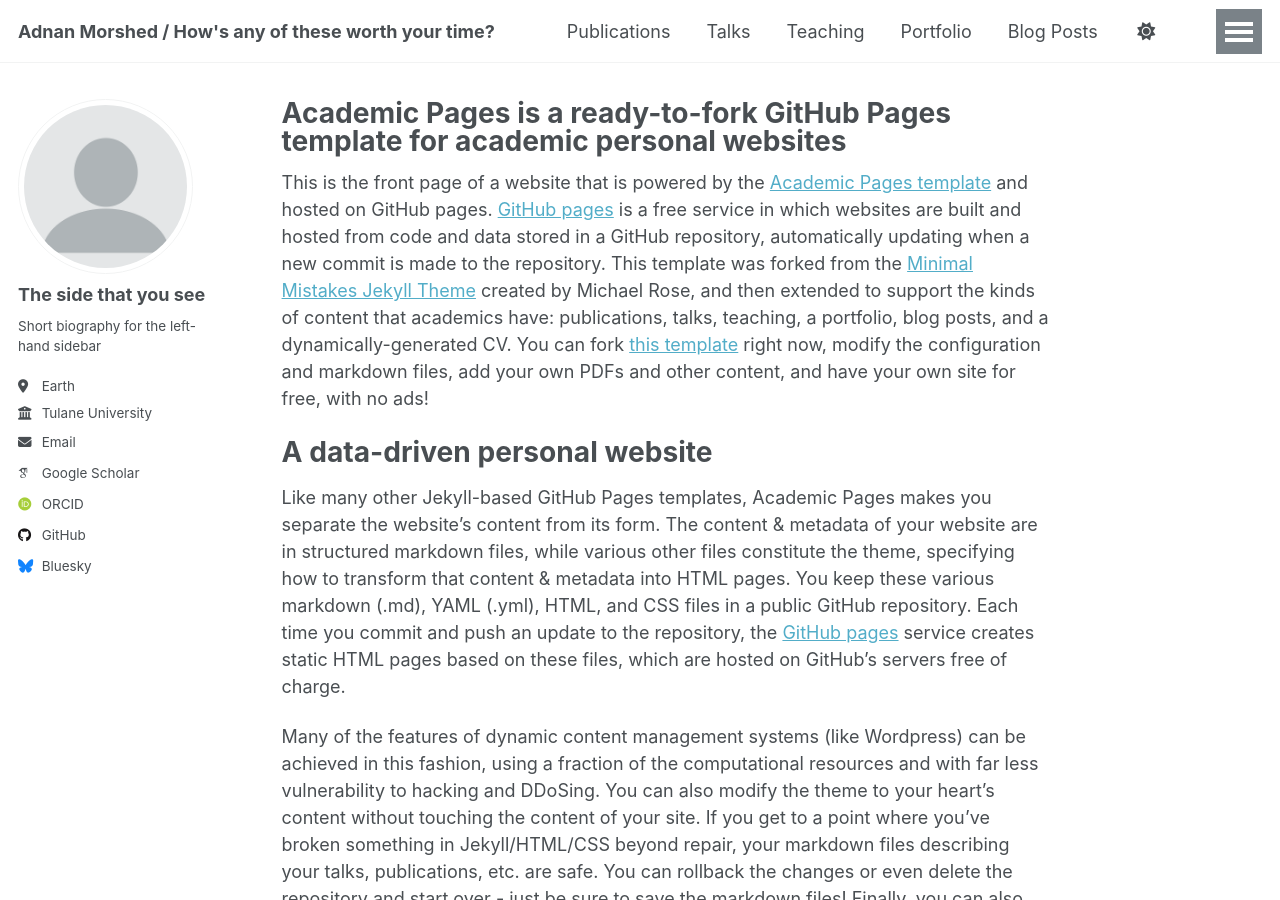
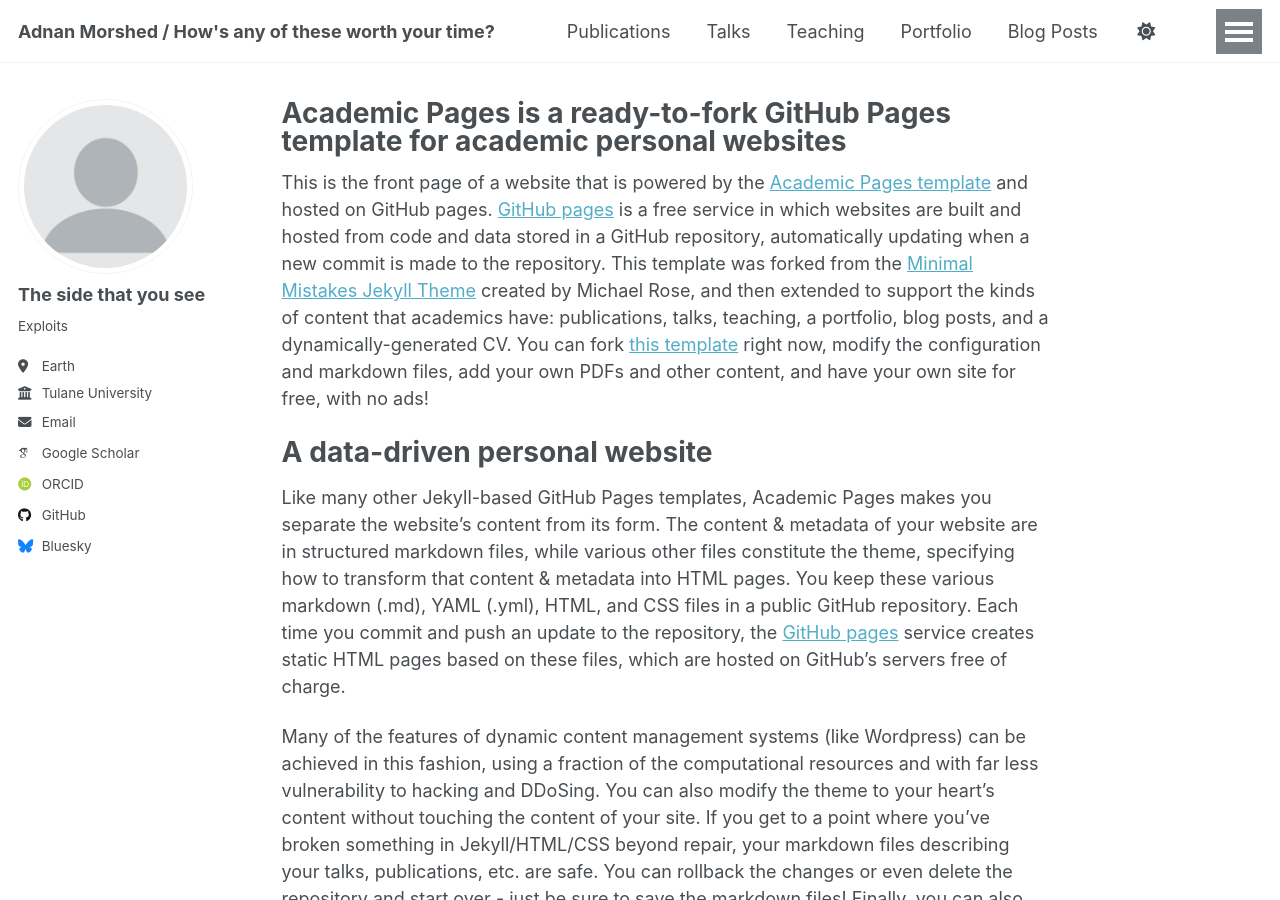
Before and after one commit to amorshed/amorshed.github.io, a Jekyll site: the page built from _pages/about.md, in a window 1280 px wide and 900 px high. Built offline with Jekyll 4.4.1, drawn with Linux system fonts in a browser that asks for light colours; some web fonts are replaced.

Commit message:
Update _config.yml
Iterations

```diff
--- a/_config.yml
+++ b/_config.yml
@@ -25,7 +25,7 @@ author:
   avatar           : "profile.png"
   name             : "The side that you see"
   pronouns         : # example: "she/her"
-  bio              : "Short biography for the left-hand sidebar"
+  bio              : "Exploits"
   location         : "Earth"
   employer         : "Tulane University"
   uri              : # URL
```
